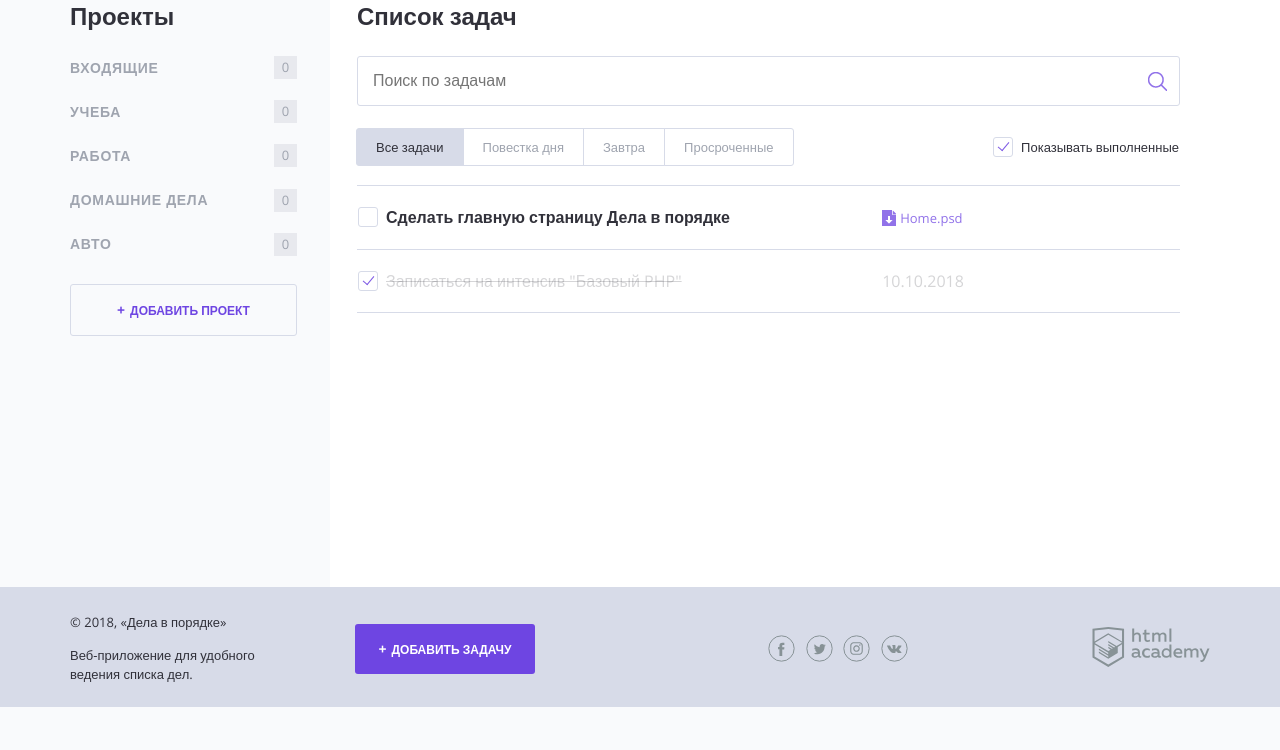
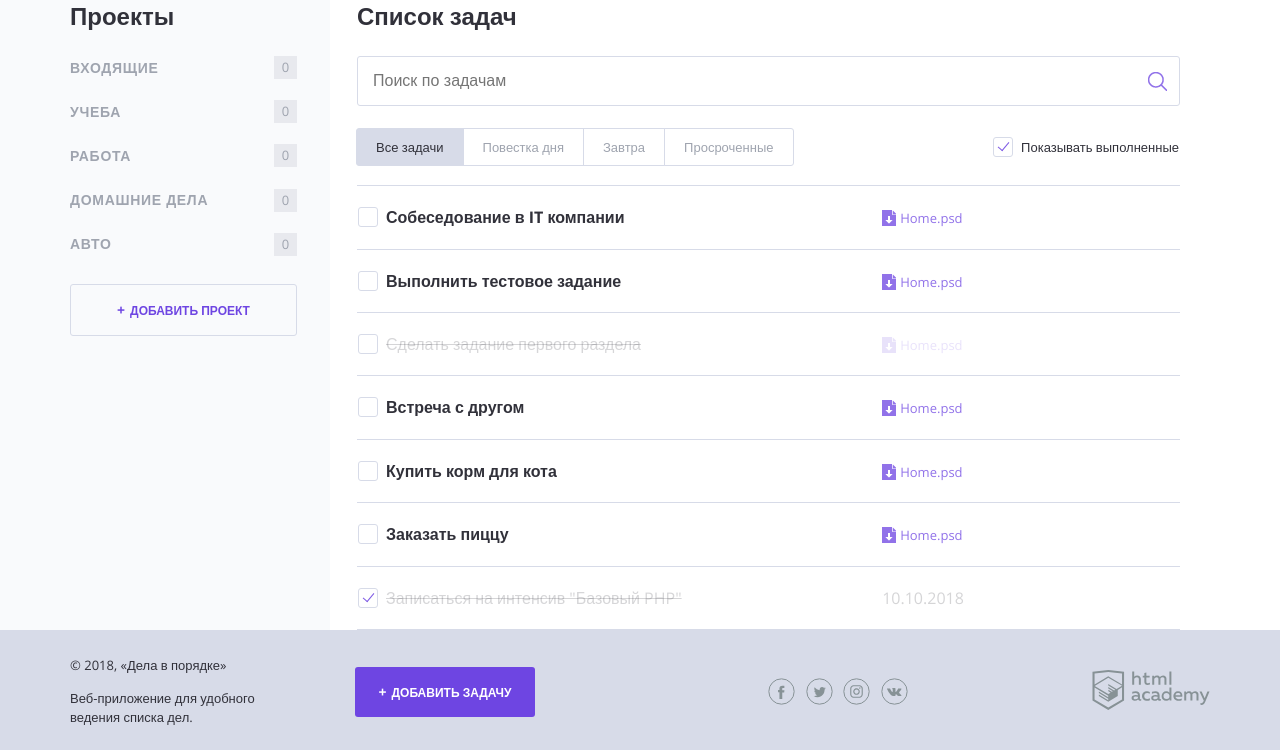
Before and after one commit to maashey/555971-doingsdone-1, a PHP site: page / in a window 1280 px wide. Shown: the part 93-843 px from the top of the page. Before the commit the page ends 800 px from the top, so only its background shows below. Run offline with PHP 8.4, Linux system fonts and the light colour scheme.

Commit message:
добавлен проход по массиву с задачами, выполненные отмечены классом task--completed

```diff
--- a/index.php
+++ b/index.php
@@ -98,11 +98,12 @@ $tasks = [
                 </div>
 
                 <table class="tasks">
-                    <tr class="tasks__item task">
+                    <? foreach ($tasks as $task): ?>
+                    <tr class="tasks__item task <?if($task['Выполнен'] == 'Да'):?> task--completed<?php endif; ?>" >
                         <td class="task__select">
                             <label class="checkbox task__checkbox">
                                 <input class="checkbox__input visually-hidden task__checkbox" type="checkbox" value="1">
-                                <span class="checkbox__text">Сделать главную страницу Дела в порядке</span>
+                                <span class="checkbox__text"><?=$task['Задача']; ?></span>
                             </label>
                         </td>
 
@@ -112,6 +113,7 @@ $tasks = [
 
                         <td class="task__date"></td>
                     </tr>
+                  <? endforeach; ?>
 
                     <?php if ($show_complete_tasks): ?>
                       <tr class="tasks__item task task--completed">
```
